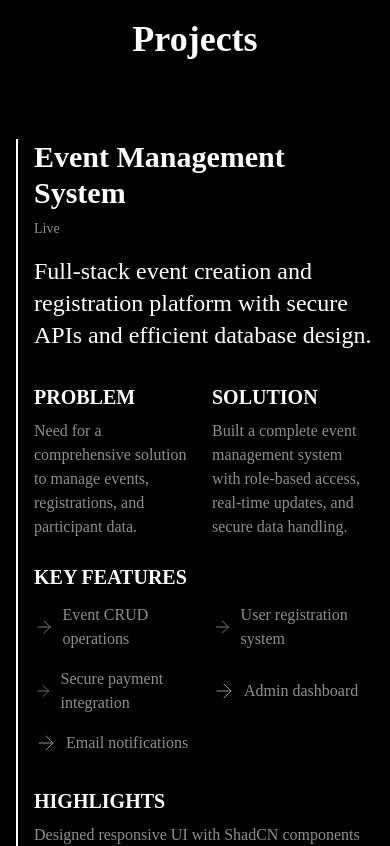
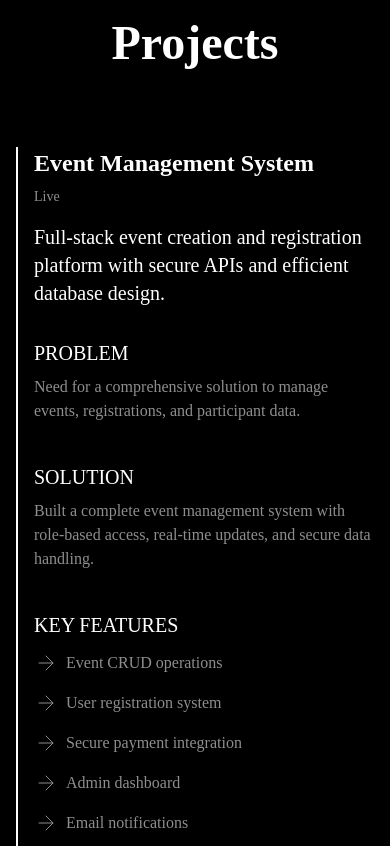
Before and after one commit to rahul-rathee7/Portfolio, a Next.js app: page / in a window 390 px wide. Shown: the part 3540-4386 px from the top of the page. Built offline with nearby package versions, Linux system fonts and the light colour scheme.

Commit message:
fix: some minor mistake fixed

```diff
--- a/components/sections/ExperienceSection.tsx
+++ b/components/sections/ExperienceSection.tsx
@@ -72,17 +72,17 @@ export function ExperienceSection() {
                 </motion.h2>
                 <motion.div
                     variants={itemVariants}>
-                        <h3 className='text-2xl text-center md:text-4xl md:text-left md:font-semibold mt-20'>Experience</h3>
+                        <h3 className='text-3xl text-center md:text-4xl md:text-left md:font-semibold mt-20'>Experience</h3>
                         <motion.div>
                             {experiences.map((item, index) => (
-                                <div key={index} className='border-l-2 py-3 pl-4 md:pl-10 mb-10 mt-10 flex flex-col'>
+                                <div key={index} className='border-l-2 pl-4 md:pl-10 mb-10 mt-10 flex flex-col'>
                                     <h4 className='text-xl md:text-2xl font-semibold'>{item.role}</h4>
                                     <div className='mt-3 flex justify-between items-center'>
                                     <p className='md:text-lg font-light'>{item.company}</p>
                                     <p className='text-sm md:text-lg text-[#8e8e8f]'>{item.period}</p>
                                     </div>
-                                    <p className='md:text-lg py-3'>{item.description}</p>
-                                    <ul className='text-sm md:text-lg list-disc ml-4 text-[#8e8e8f]'>
+                                    <p className='text-lg md:text-xl py-3'>{item.description}</p>
+                                    <ul className='text-lg md:text-xl list-disc ml-4 text-[#8e8e8f]'>
                                         {item.highlights.map((point, idx) => (
                                             <li key={idx} className='py-1'>{point}</li>
                                         ))}
@@ -93,7 +93,7 @@ export function ExperienceSection() {
                 </motion.div>
                 <motion.div
                     variants={itemVariants}>
-                        <h3 className='text-2xl text-center md:text-4xl md:text-left mt-20 md:font-semibold'>Education</h3>
+                        <h3 className='text-3xl text-center md:text-4xl md:text-left mt-20 md:font-semibold'>Education</h3>
                         <motion.div>
                             {education.map((item, index) => (
                                 <div key={index} className='border-l-2 py-3 pl-4 md:pl-10 mb-10 mt-10'>
@@ -102,7 +102,7 @@ export function ExperienceSection() {
                                     <p className='md:text-lg font-light'>{item.school}</p>
                                     <p className='text-sm md:text-lg text-[#8e8e8f]'>{item.period}</p>
                                     </div>
-                                    <ul className='text-sm md:text-lg list-disc ml-4 text-[#8e8e8f] py-3'>
+                                    <ul className='text-lg md:text-xl list-disc ml-4 text-[#8e8e8f] py-3'>
                                         {item.highlights.map((point, idx) => (
                                             <li key={idx} className='py-1'>{point}</li>
                                         ))}
@@ -118,7 +118,7 @@ export function ExperienceSection() {
                             {leaderships.map((item, index) => (
                                 <div key={index} className='border-l-2 py-3 pl-4 md:pl-10 mb-10 mt-10'>
                                     <h4 className='text-xl md:text-2xl'>{item.title}</h4>
-                                    <p className='text-[#8e8e8f] py-1'>{item.description}</p>
+                                    <p className='text-lg text-[#8e8e8f] py-1'>{item.description}</p>
                                 </div>
                             ))}
                         </motion.div>
--- a/components/sections/projectSection.tsx
+++ b/components/sections/projectSection.tsx
@@ -64,7 +64,7 @@ export function ProjectSection() {
             githubUrl: "https://github.com/rahul-rathee7/Job-Portal.git",
         },
         {
-            title: "This Portfolio",
+            title: "Portfolio",
             status: "Live",
             description: "SEO-optimized portfolio website showcasing projects and experience.",
             problem: "Need to showcase technical work to recruiters and hiring managers effectively.",
@@ -92,7 +92,7 @@ export function ProjectSection() {
                 ref={ref}
             >
             <motion.h2
-                className='text-4xl text-center md:text-6xl md:text-left font-bold mb-10'>
+                className='text-5xl text-center md:text-6xl md:text-left font-bold mb-10'>
                 Projects
             </motion.h2>
             <motion.div
@@ -102,30 +102,30 @@ export function ProjectSection() {
                 {projects.map((project, index) => (
                     <div key={index} className='my-20 border-l-2 pl-4 md:pl-10 border-background flex flex-col gap-4'>
                         <div>
-                        <h3 className='text-3xl md:text-4xl font-bold'>{project.title}</h3>
+                        <h3 className='text-2xl md:text-4xl font-bold'>{project.title}</h3>
                         <p className='text-sm mt-2 md:text-lg text-[#8e8e8f]'>{project.status}</p>
                         </div>
-                        <p className='text-2xl'>{project.description}</p>
-                        <div className='grid grid-cols-2 gap-4'>
+                        <p className='text-xl md:text-2xl'>{project.description}</p>
+                        <div className='grid md:grid-cols-2 gap-4'>
                             <div className='flex flex-col'>
-                            <h4 className='text-xl md:text-2xl font-semibold mt-4'>PROBLEM</h4>
+                            <h4 className='text-xl md:text-2xl mt-4'>PROBLEM</h4>
                             <p className='md:text-2xl py-2 text-[#8e8e8f]'>{project.problem}</p>
                             </div>
                             <div className='flex flex-col'>
-                            <h4 className='text-xl md:text-2xl font-semibold mt-4'>SOLUTION</h4>
+                            <h4 className='text-xl md:text-2xl mt-4'>SOLUTION</h4>
                             <p className='md:text-2xl py-2 text-[#8e8e8f]'>{project.solution}</p>
                             </div>
                         </div>
                         <div className=''>
-                            <h4 className='text-xl md:text-2xl font-semibold'>KEY FEATURES</h4>
-                            <div className='grid grid-cols-2 gap-4 mt-3'>
+                            <h4 className='text-xl md:text-2xl mt-4'>KEY FEATURES</h4>
+                            <div className='grid md:grid-cols-2 gap-4 mt-3'>
                                 {project.features.map((feature, idx) => (
                                     <p key={idx} className='md:text-xl text-[#8e8e8f] flex items-center gap-2'><ArrowRight strokeWidth={1} /> {feature}</p>
                                 ))}
                             </div>
                         </div>
                         <div>
-                            <h4 className='text-xl md:text-2xl font-semibold mt-4'>HIGHLIGHTS</h4>
+                            <h4 className='text-xl md:text-2xl mt-4'>HIGHLIGHTS</h4>
                             <p className='md:text-xl py-2 text-[#8e8e8f]'>{project.highlights}</p>
                         </div>
                         <div className='grid grid-cols-2 md:flex md:gap-2'>
```
